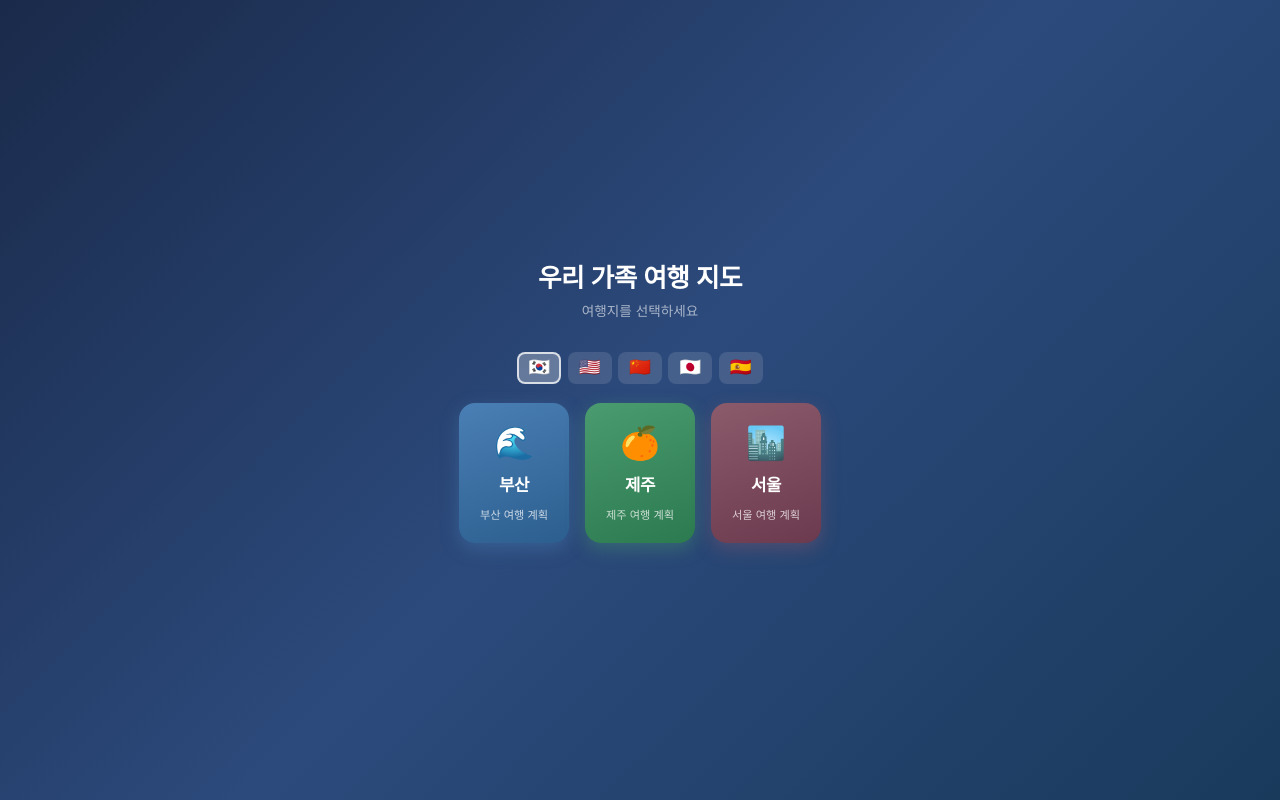
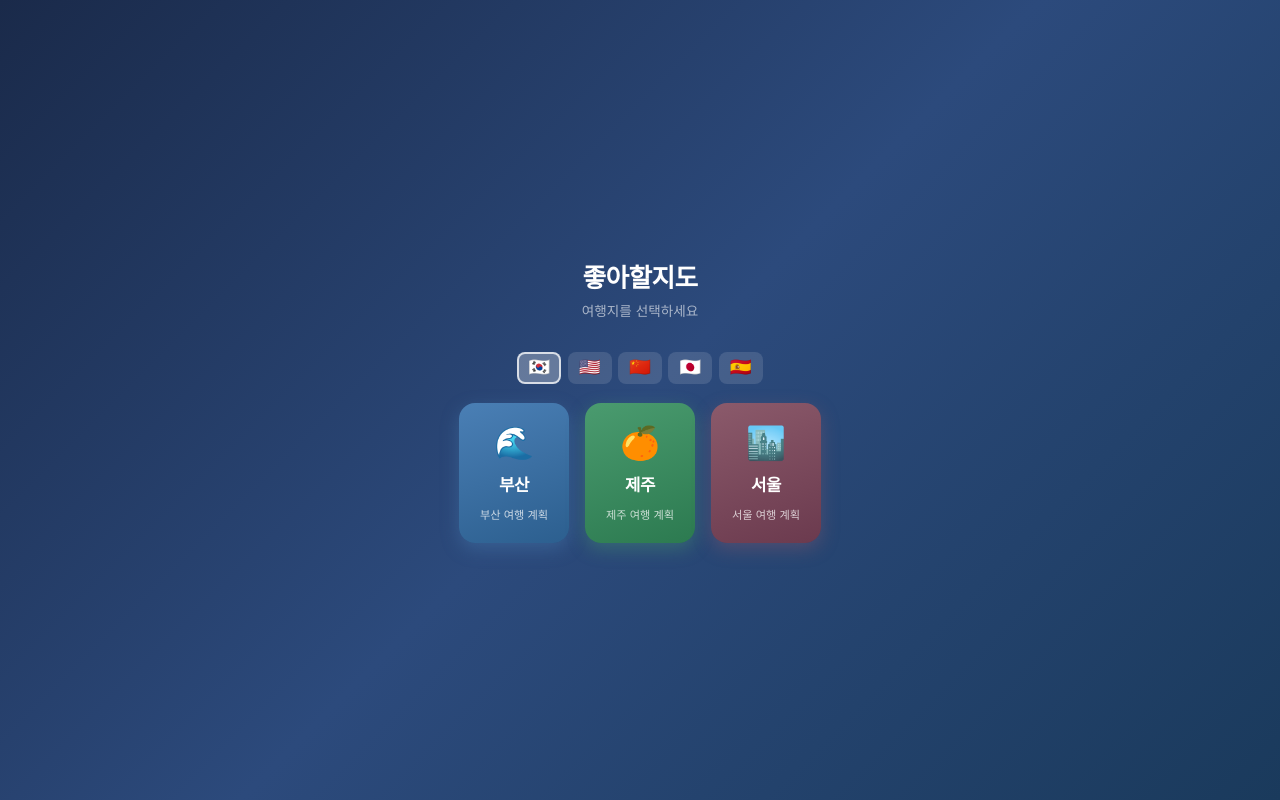
Before and after one commit to chkomi/traveller, a website: page index.html in a window 1280 px wide. Drawn offline with Linux system fonts and the light colour scheme.

Commit message:
fix: 메인 페이지 타이틀 변경 (좋아할지도)

```diff
--- a/index.html
+++ b/index.html
@@ -155,7 +155,7 @@
     </div>
     <script>
         var i18n = {
-            ko: { title: '우리 가족 여행 지도', subtitle: '여행지를 선택하세요',
+            ko: { title: '좋아할지도', subtitle: '여행지를 선택하세요',
                   busan: '부산', jeju: '제주', seoul: '서울',
                   descBusan: '부산 여행 계획', descJeju: '제주 여행 계획', descSeoul: '서울 여행 계획' },
             en: { title: 'Family Travel Map', subtitle: 'Choose your destination',
```
